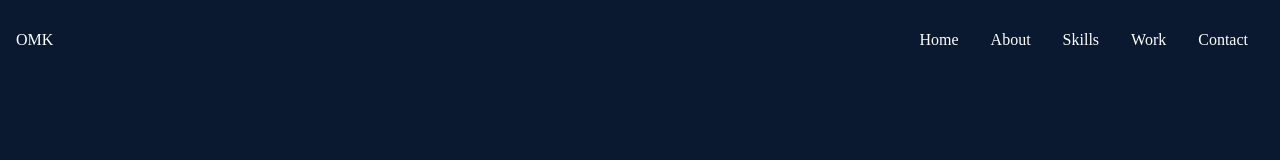
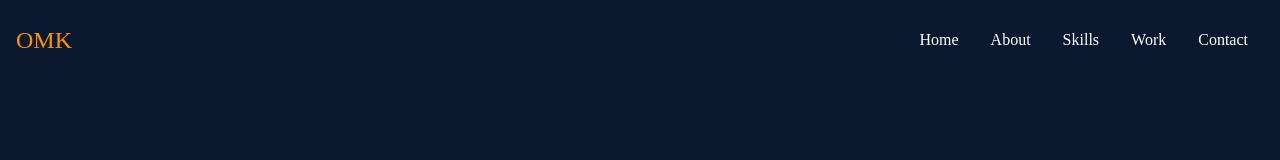
Before and after one commit to OleMartinKeis/OMK-Portfolio-2, a React (Vite) app: page / in a window 1280 px wide. Shown: the top 160 px of the page. Built offline with nearby package versions, Linux system fonts and the light colour scheme; a web font is replaced by a local one.

Commit message:
updated text-size

```diff
--- a/src/components/navbar/index.jsx
+++ b/src/components/navbar/index.jsx
@@ -11,7 +11,7 @@ function Navbar() {
     return (
         <div className="fixed w-full h-[80px] flex justify-between items-center px-4 bg-darkblue text-white">
             <div>
-                <h1 className="z-11">OMK</h1>
+                <h1 className="z-11 text-2xl text-orange">OMK</h1>
             </div>
 
             <ul className="hidden md:flex">
```
